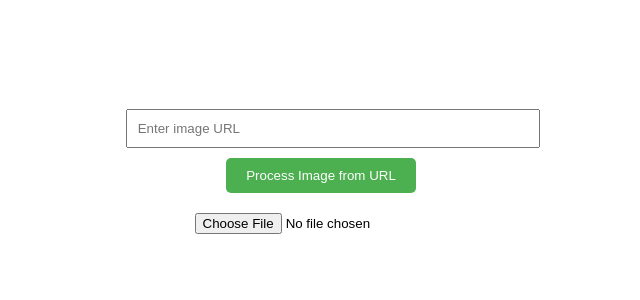
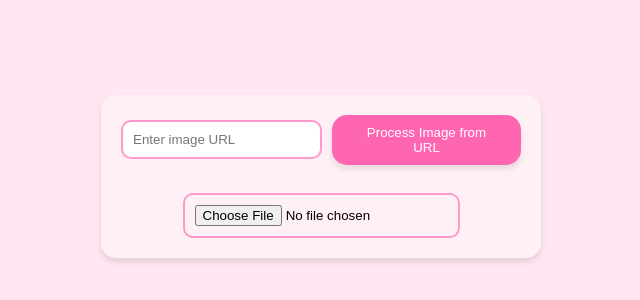
Before and after one commit to cranberrymuffin/ascii-art, a React (Vite) app: page / in a window 1280 px wide. Shown: the part 232-532 px from the top of the page, without its empty margins (319-959 px from the left). Built offline with nearby package versions, Linux system fonts and the light colour scheme.

Commit message:
theming and making ascii art fit inside of the browser

```diff
--- a/src/App.tsx
+++ b/src/App.tsx
@@ -1,4 +1,4 @@
-import React, { useState, ChangeEvent } from 'react';
+import React, { useState, ChangeEvent, useEffect, useRef } from 'react';
 import { removeBackground } from '@imgly/background-removal';
 import './style.css'; // Import the styles
 
@@ -8,18 +8,70 @@ const App = () => {
   const [isLoading, setIsLoading] = useState<boolean>(false);
   const [imageUrlInput, setImageUrlInput] = useState<string>('');
   const [isAsciiVisible, setIsAsciiVisible] = useState<boolean>(false);
+  const preRef = useRef<HTMLPreElement | null>(null);
+  const [fontSize, setFontSize] = useState(20);
+
+  const fitText = () => {
+    if (!preRef.current) return;
+
+    let size = 20; // Start with a reasonable size
+    preRef.current.style.fontSize = `${size}px`;
+
+    while (
+      (preRef.current.scrollWidth > window.innerWidth ||
+        preRef.current.scrollHeight > window.innerHeight) &&
+      size > 0.1
+    ) {
+      size -= 0.1;
+      preRef.current.style.fontSize = `${size}px`;
+    }
+
+    setFontSize(size);
+  };
+
+  useEffect(() => {
+    // Attach event listener only once
+    window.addEventListener('resize', fitText);
+
+    return () => {
+      window.removeEventListener('resize', fitText); // Cleanup on unmount
+    };
+  }, []); // Empty dependency array ensures effect runs only once
+
+  useEffect(() => {
+    fitText();
+    // Re-run fitting when text changes
+    if (preRef.current) {
+      preRef.current.style.fontSize = `${fontSize}px`;
+    }
+  }, [asciiArt, fontSize]);
 
   const asciiChars: string[] = ['@', '#', '8', '&', 'o', ':', '*', '.', ' '];
 
-  const convertToAscii = (
-    image: HTMLImageElement,
-    width: number,
-    height: number,
-  ): string => {
+  const convertToAscii = (image: HTMLImageElement): string => {
     const canvas = document.createElement('canvas');
     const ctx = canvas.getContext('2d');
     if (!ctx) return '';
 
+    // Determine max size based on window dimensions
+    const maxWidth = window.innerWidth;
+    const maxHeight = window.innerHeight;
+
+    // Maintain aspect ratio
+    let width = image.width;
+    let height = image.height;
+    const aspectRatio = width / height;
+
+    if (width > maxWidth) {
+      width = maxWidth;
+      height = Math.floor(width / aspectRatio);
+    }
+    if (height > maxHeight) {
+      height = maxHeight;
+      width = Math.floor(height * aspectRatio);
+    }
+
+    // Set new canvas size
     canvas.width = width;
     canvas.height = height;
     ctx.drawImage(image, 0, 0, width, height);
@@ -83,7 +135,7 @@ const App = () => {
 
       const image = new Image();
       image.onload = () => {
-        const ascii = convertToAscii(image, 100, 100);
+        const ascii = convertToAscii(image);
         setAsciiArt(ascii);
         setIsLoading(false);
         setIsAsciiVisible(true);
@@ -122,7 +174,7 @@ const App = () => {
     <div className="app-container">
       {isAsciiVisible ? (
         <div className="ascii-art-container">
-          <pre>{asciiArt}</pre>
+          <pre ref={preRef}>{asciiArt}</pre>
           <button className="go-back-btn" onClick={handleBackToInput}>
             Go Back
           </button>
@@ -133,6 +185,7 @@ const App = () => {
             <p>Loading...</p>
           ) : (
             <>
+              <div className="input-group">
                 <input
                   type="text"
                   value={imageUrlInput}
@@ -143,6 +196,7 @@ const App = () => {
                 <button className="process-btn" onClick={handleUrlSubmit}>
                   Process Image from URL
                 </button>
+              </div>
               <br />
               <input
                 type="file"
--- a/src/style.css
+++ b/src/style.css
@@ -1,3 +1,9 @@
+/* Overall body background */
+body {
+  background-color: #ffe6f2; /* soft pastel pink */
+  font-family: 'Arial', sans-serif;
+}
+
 /* Full-screen container for the app */
 .app-container {
   height: 100vh;
@@ -8,10 +14,17 @@
 
 /* Full-screen ASCII art display */
 .ascii-art-container {
+  display: flex;
+  justify-content: center;
+  align-items: center;
+  text-align: center;
   white-space: pre-wrap;
   font-family: 'Monospace', sans-serif;
   font-size: 12px;
   color: hotpink;
+  background-color: #fff0f6; /* pastel pink background */
+  border: 2px solid #ff99cc; /* soft pink border */
+  border-radius: 15px;
   padding: 20px;
   position: relative;
   width: 100%;
@@ -21,41 +34,69 @@
 /* "Go Back" button */
 .go-back-btn {
   position: absolute;
-  top: 20px;
-  left: 20px;
+  bottom: 20px;
+  right: 20px;
   padding: 10px 20px;
-  background-color: #4caf50;
+  background-color: #ff66b2; /* kawaii pink */
   color: white;
   border: none;
-  border-radius: 5px;
+  border-radius: 15px;
   cursor: pointer;
+  box-shadow: 0px 4px 6px rgba(0, 0, 0, 0.1);
+  transition: background-color 0.3s ease;
+}
+
+.go-back-btn:hover {
+  background-color: #ff4da6;
 }
 
 /* Input and file selection container */
 .input-container {
   text-align: center;
   max-width: 400px;
+  background-color: #fff0f6;
+  padding: 20px;
+  border-radius: 15px;
+  box-shadow: 0px 4px 6px rgba(0, 0, 0, 0.1);
+}
+
+/* Group input field and button next to each other */
+.input-group {
+  display: flex;
+  gap: 10px;
+  align-items: center;
+  width: 100%;
 }
 
 /* Input field for URL */
 .input-field {
+  box-sizing: border-box;
+  flex: 1;
   padding: 10px;
-  margin-bottom: 10px;
-  width: 100%;
+  border: 2px solid #ff99cc;
+  border-radius: 10px;
+  outline: none;
 }
 
 /* Process button */
 .process-btn {
   padding: 10px 20px;
-  background-color: #4caf50;
+  background-color: #ff66b2;
   color: white;
   border: none;
-  border-radius: 5px;
+  border-radius: 15px;
   cursor: pointer;
+  box-shadow: 0px 4px 6px rgba(0, 0, 0, 0.1);
+  transition: background-color 0.3s ease;
 }
 
+.process-btn:hover {
+  background-color: #ff4da6;
+}
 /* File input */
 .file-input {
   margin-top: 10px;
   padding: 10px;
+  border: 2px solid #ff99cc;
+  border-radius: 10px;
 }
```
Lines whose indentation alone changed are shown as unchanged.
